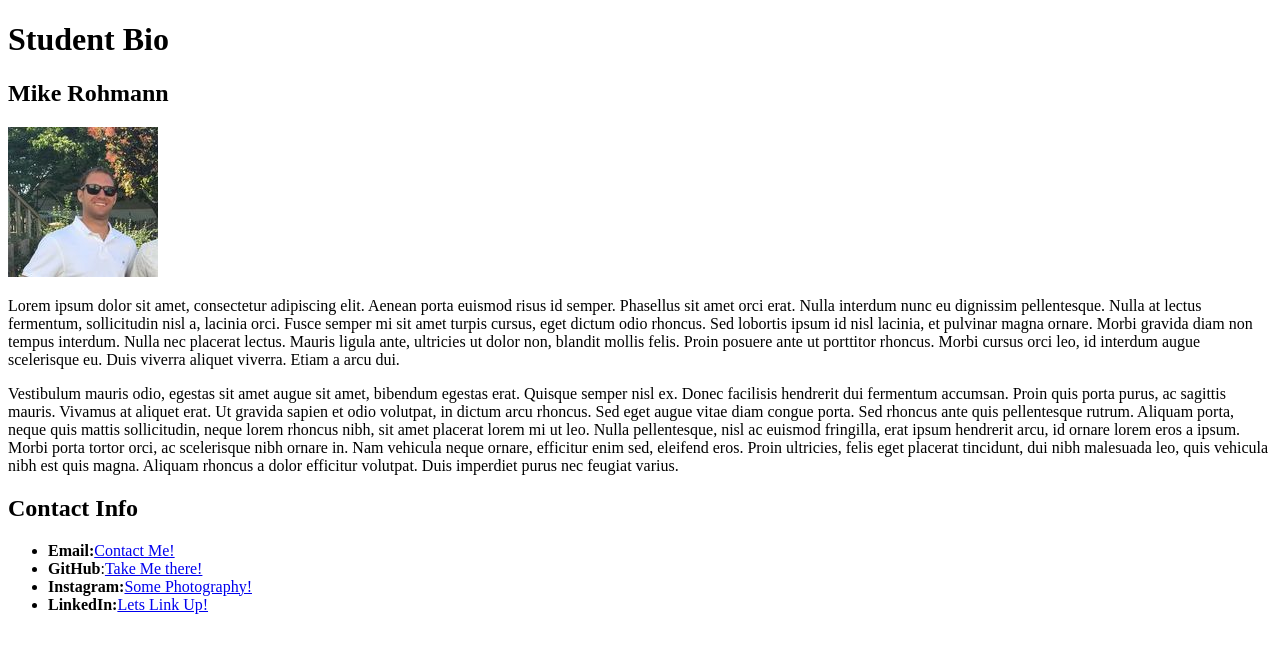
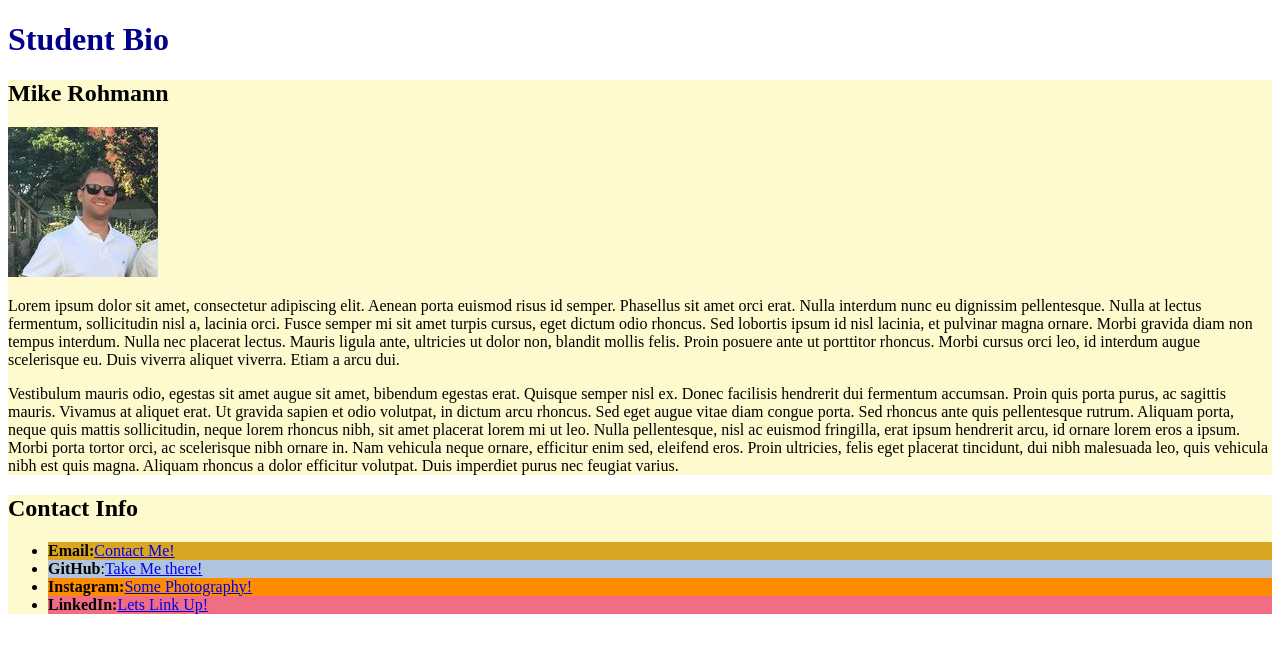
Before and after one commit to mrohmann/second-day-repo, a plain HTML site: page index.html in a window 1280 px wide. Drawn offline with Linux system fonts and the light colour scheme.

Commit message:
Added css styling

```diff
--- /dev/null
+++ b/assets/css/style.css
@@ -0,0 +1,24 @@
+.section {
+    background-color: lemonchiffon;
+  }
+
+  .headers {
+    color: darkblue;
+  }
+
+  #email {
+    background-color: goldenrod;
+  }
+
+  #github {
+    background-color: lightsteelblue
+  }
+
+  #instagram {
+    background-color: darkorange;
+  }
+
+  #linkedin{
+    background-color: rgb(241, 109, 131)
+    ;
+  }
--- a/index.html
+++ b/index.html
@@ -1,14 +1,15 @@
 <!DOCTYPE html> <!--Link to live Page https://mrohmann.github.io/second-day-repo/ -->
     <html lang="en">
         <head>
+            <link rel="stylesheet" href="./assets/css/style.css">
             <title>Student Bio</title>
         </head>
         <body>
-            <header>
+            <header class = "headers">
                 <h1>Student Bio</h1>
             </header>
 
-            <section> <!--Section  that contains my name, a picture of me, and a few paragraphs abnout myself-->
+            <section class = "section"> <!--Section  that contains my name, a picture of me, and a few paragraphs abnout myself-->
 
                 <h2>Mike Rohmann</h2> <!-- My Name-->
                 <img src="./assets/BioPic.jpg" alt="Mike Rohmann"> <!--Picture of Myself in /assetts-->
@@ -17,13 +18,13 @@
                  <!--Placeholder Text --> <p>  Vestibulum mauris odio, egestas sit amet augue sit amet, bibendum egestas erat. Quisque semper nisl ex. Donec facilisis hendrerit dui fermentum accumsan. Proin quis porta purus, ac sagittis mauris. Vivamus at aliquet erat. Ut gravida sapien et odio volutpat, in dictum arcu rhoncus. Sed eget augue vitae diam congue porta. Sed rhoncus ante quis pellentesque rutrum. Aliquam porta, neque quis mattis sollicitudin, neque lorem rhoncus nibh, sit amet placerat lorem mi ut leo. Nulla pellentesque, nisl ac euismod fringilla, erat ipsum hendrerit arcu, id ornare lorem eros a ipsum. Morbi porta tortor orci, ac scelerisque nibh ornare in. Nam vehicula neque ornare, efficitur enim sed, eleifend eros. Proin ultricies, felis eget placerat tincidunt, dui nibh malesuada leo, quis vehicula nibh est quis magna. Aliquam rhoncus a dolor efficitur volutpat. Duis imperdiet purus nec feugiat varius.</p>
             </section>
 
-            <section> <!-- Section containing Contact info -->
+            <section  class = "section"> <!-- Section containing Contact info -->
                 <h2>Contact Info</h2>
                  <ul>
-                    <li><Strong>Email:</Strong><a href="mailto: mrohmann@gmail.com">Contact Me!</a></li> <!-- Link to email me-->
-                    <li><Strong>GitHub</Strong>:<a href="Https://www.github.com/mrohmann">Take Me there!</a></li> <!-- Link to my Github Repository-->
-                    <li><Strong>Instagram:</Strong><a href="Https://www.instagram.com/chef_rohmann">Some Photography!</a></li> <!--Link to my instagram-->
-                    <li><Strong>LinkedIn:</Strong><a href="Https://www.linkedin.com/in/michael-rohmann">Lets Link Up!</a></li> <!-- Link to my Linkedin Profile-->
+                    <li id = "email"><Strong>Email:</Strong><a href="mailto: mrohmann@gmail.com">Contact Me!</a></li> <!-- Link to email me-->
+                    <li id ="github"><Strong>GitHub</Strong>:<a href="Https://www.github.com/mrohmann">Take Me there!</a></li> <!-- Link to my Github Repository-->
+                    <li id = "instagram"><Strong>Instagram:</Strong><a href="Https://www.instagram.com/chef_rohmann">Some Photography!</a></li> <!--Link to my instagram-->
+                    <li id = "linkedin"><Strong>LinkedIn:</Strong><a href="Https://www.linkedin.com/in/michael-rohmann">Lets Link Up!</a></li> <!-- Link to my Linkedin Profile-->
 
                  </ul>
 
```
Also changed, not shown: style.css (deleted).
